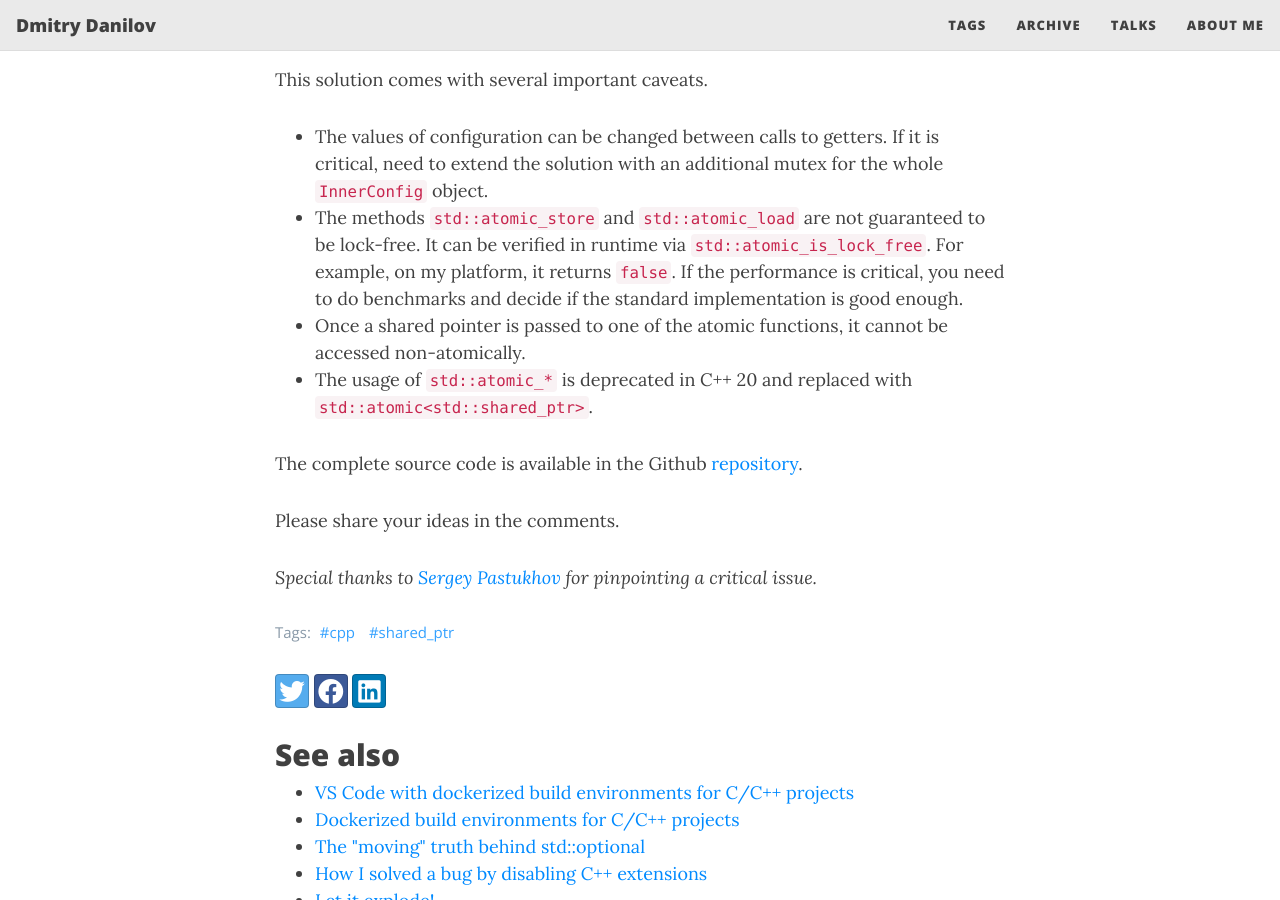
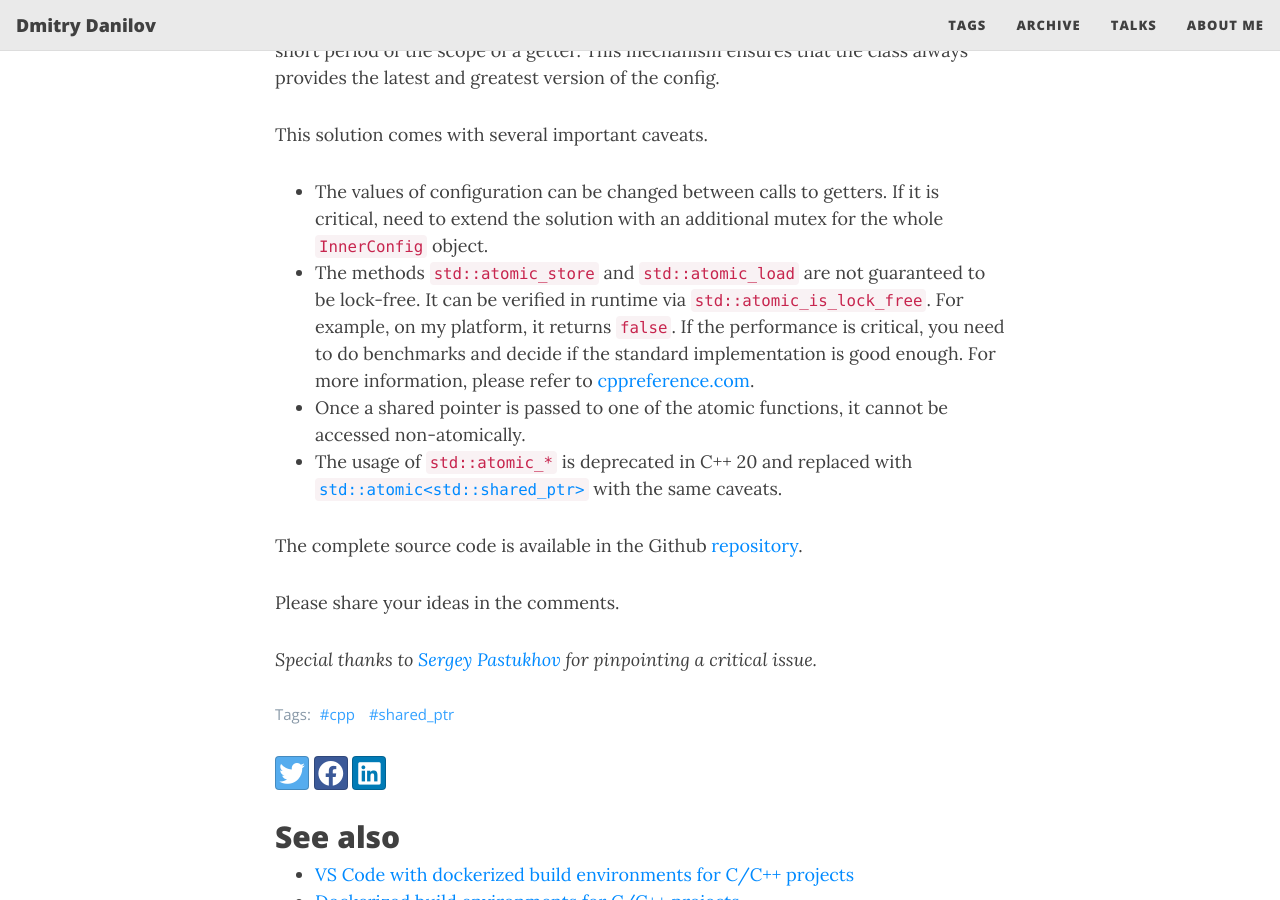
Before and after one commit to f-squirrel/f-squirrel.github.io, a Jekyll site: the page built from _posts/2023-03-16-usage-of-shared-ptr.md, in a window 1280 px wide and 900 px high, scrolled down 4567 px. Built offline with Jekyll 4.4.1, drawn with Linux system fonts in a browser that asks for light colours; nearby versions of some CDN libraries; comment, search, counter and statistics services are not loaded; some of the changed text lies outside the part shown.

Commit message:
post: add info to summary

```diff
--- a/_posts/2023-03-16-usage-of-shared-ptr.md
+++ b/_posts/2023-03-16-usage-of-shared-ptr.md
@@ -1,5 +1,5 @@
 ---
-title: Example
+title: Example of usage of shared_ptr for caching
 published: true
 permalink: "/usage-of-shared_ptr"
 tags: [cpp, shared_ptr]
@@ -156,9 +156,9 @@
 This solution comes with several important caveats.
 
 - The values of configuration can be changed between calls to getters. If it is critical, need to extend the solution with an additional mutex for the whole `InnerConfig` object.
-- The methods `std::atomic_store` and `std::atomic_load` are not guaranteed to be lock-free. It can be verified in runtime via `std::atomic_is_lock_free`. For example, on my platform, it returns `false`. If the performance is critical, you need to do benchmarks and decide if the standard implementation is good enough.
+- The methods `std::atomic_store` and `std::atomic_load` are not guaranteed to be lock-free. It can be verified in runtime via `std::atomic_is_lock_free`. For example, on my platform, it returns `false`. If the performance is critical, you need to do benchmarks and decide if the standard implementation is good enough. For more information, please refer to [cppreference.com](https://en.cppreference.com/w/cpp/memory/shared_ptr/atomic).
 - Once a shared pointer is passed to one of the atomic functions, it cannot be accessed non-atomically.
-- The usage of `std::atomic_*` is deprecated in C++ 20 and replaced with `std::atomic<std::shared_ptr>`.
+- The usage of `std::atomic_*` is deprecated in C++ 20 and replaced with [`std::atomic<std::shared_ptr>`](https://en.cppreference.com/w/cpp/memory/shared_ptr/atomic2) with the same caveats.
 
 The complete source code is available in the Github [repository](https://github.com/f-squirrel/shared_config).
 
```
